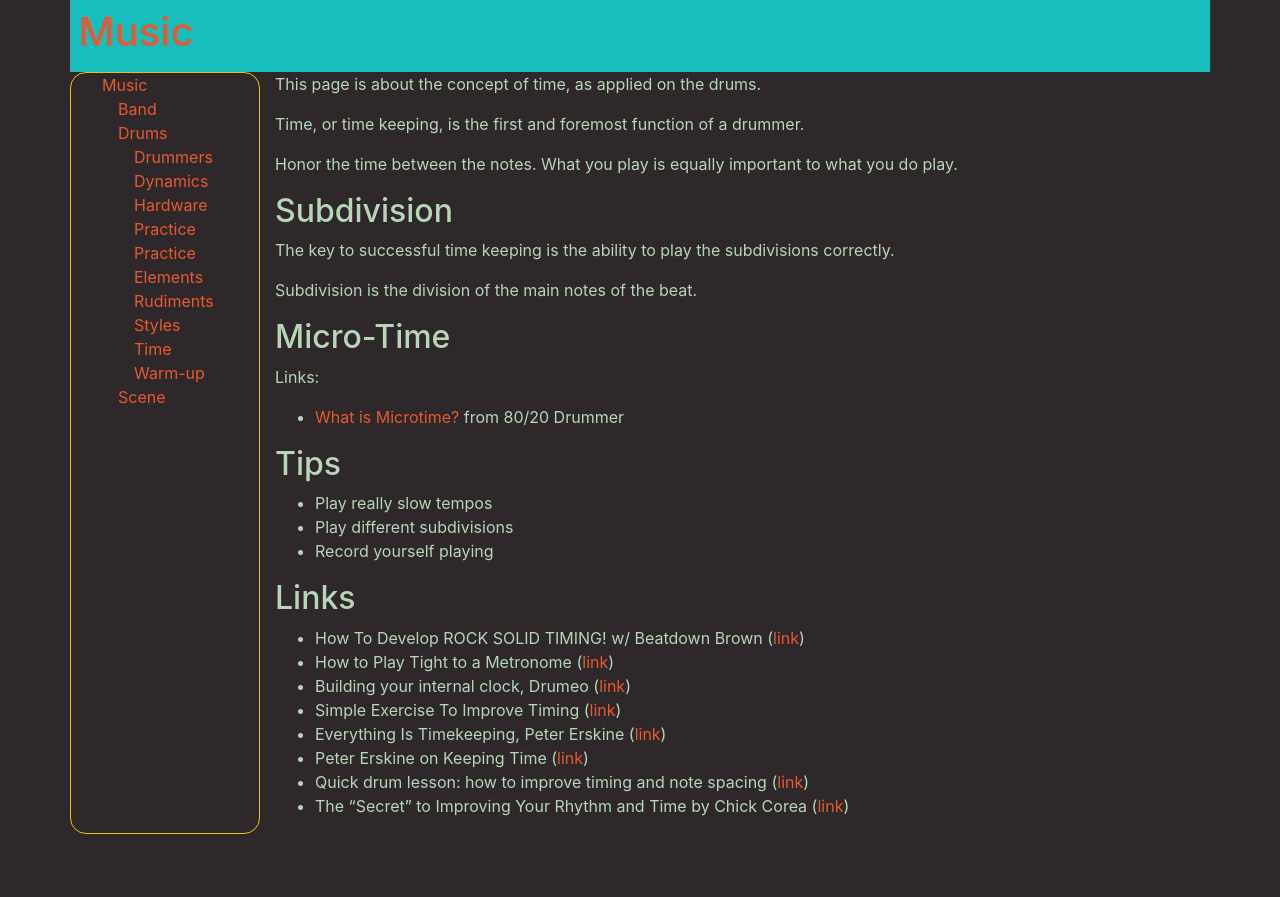
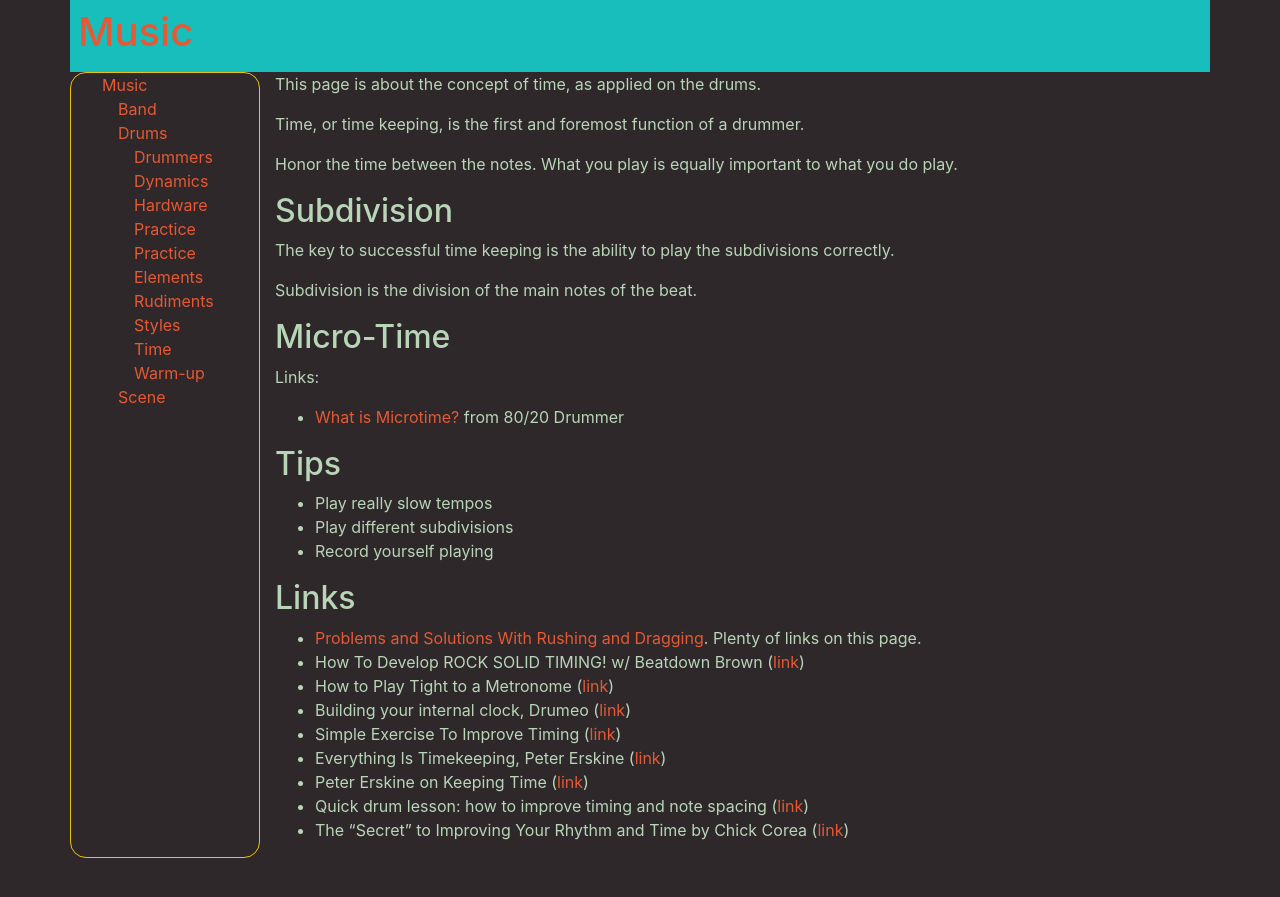
Before and after one commit to MisterY/music-site, a Jekyll site: the page built from drums/time.md, in a window 1280 px wide. Shown: the top 897 px of the page. Built offline with Jekyll 4.4.1, drawn with Linux system fonts in a browser that asks for light colours; nearby versions of some CDN libraries; our own code applies the rules of GitHub Pages for plain Markdown files.

Commit message:
link to an article about rushing & dragging

```diff
--- a/drums/time.md
+++ b/drums/time.md
@@ -26,6 +26,7 @@ Links:
 
 ## Links
 
+- [Problems and Solutions With Rushing and Dragging](https://www.drummercafe.com/education/articles/problems-with-rushing-and-dragging.html). Plenty of links on this page.
 - How To Develop ROCK SOLID TIMING! w/ Beatdown Brown ([link](https://www.youtube.com/watch?v=0DWSmJO1gLQ))
 - How to Play Tight to a Metronome ([link](https://www.youtube.com/watch?v=y5MewamYQMM))
 - Building your internal clock, Drumeo ([link](https://www.youtube.com/watch?v=zk3eVDK1PPE))
```
